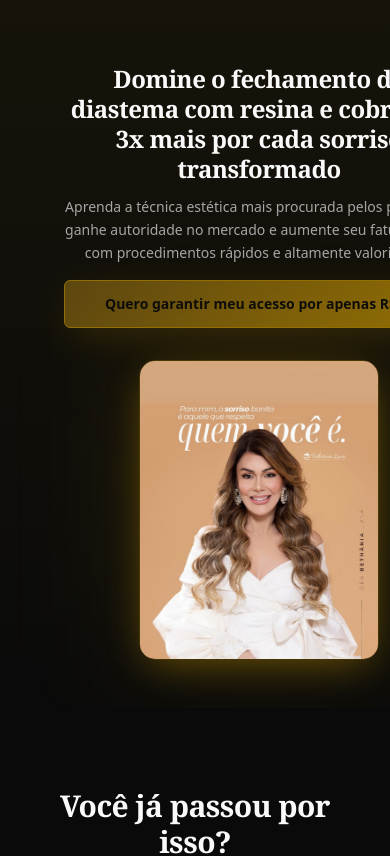
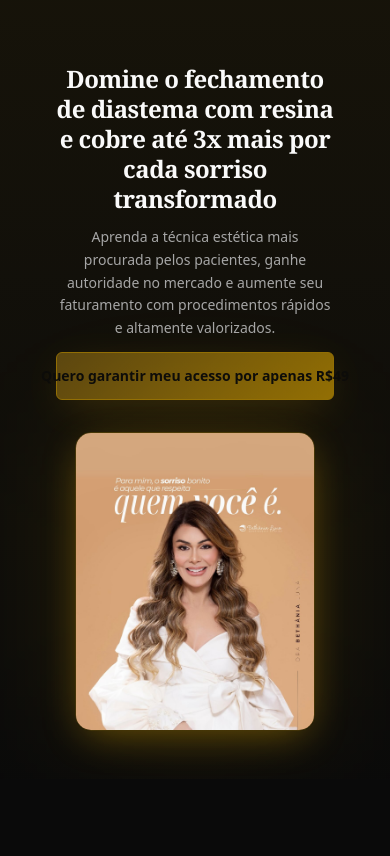
Before and after one commit to domousc/smile-gold-shine, a React (Vite) app: page / in a window 390 px wide. Shown: the top 856 px of the page. Built offline with nearby package versions, Linux system fonts and the light colour scheme; the HTML template or start-up script is replaced by a standard one.

Commit message:
Refactor Hero section for mobile

```diff
--- a/src/components/Hero.tsx
+++ b/src/components/Hero.tsx
@@ -11,10 +11,10 @@ const Hero = () => {
       <div className="absolute inset-0 bg-gradient-to-b from-gold/5 to-background -z-10" />
 
       <div className="container max-w-6xl mx-auto">
-        <div className="grid lg:grid-cols-2 gap-8 md:gap-12 items-center justify-items-center lg:justify-items-stretch">
+        <div className="w-full mx-auto flex flex-col items-center gap-8 md:gap-12 lg:grid lg:grid-cols-2 lg:items-center">
           {/* Image Column */}
-          <div className="order-2 lg:order-1 flex justify-center lg:justify-start">
-            <div className="relative w-full max-w-[240px] sm:max-w-[280px] md:max-w-md lg:max-w-lg">
+          <div className="order-2 lg:order-1 w-full flex justify-center lg:justify-start">
+            <div className="relative w-full max-w-[240px] sm:max-w-[280px] md:max-w-md lg:max-w-lg mx-auto">
               <div className="absolute inset-0 bg-gold/10 rounded-2xl blur-3xl" />
               <img
                 src={draBethania}
@@ -25,15 +25,13 @@ const Hero = () => {
           </div>
 
           {/* Content Column */}
-          <div className="order-1 lg:order-2 text-center lg:text-left space-y-4 md:space-y-6 w-full max-w-full px-2 sm:px-0">
-            <div className="space-y-3 md:space-y-4">
-              <h1 className="text-2xl sm:text-3xl md:text-4xl lg:text-5xl leading-tight font-bold">
-                Domine o fechamento de diastema com resina e cobre até 3x mais por cada sorriso transformado
-              </h1>
-              <p className="text-sm sm:text-base md:text-lg text-muted-foreground leading-relaxed">
-                Aprenda a técnica estética mais procurada pelos pacientes, ganhe autoridade no mercado e aumente seu faturamento com procedimentos rápidos e altamente valorizados.
-              </p>
-            </div>
+          <div className="order-1 lg:order-2 w-full flex flex-col items-center text-center lg:items-start lg:text-left gap-3 md:gap-4">
+            <h1 className="text-2xl sm:text-3xl md:text-4xl lg:text-5xl leading-tight font-bold max-w-[22ch] mx-auto lg:mx-0">
+              Domine o fechamento de diastema com resina e cobre até 3x mais por cada sorriso transformado
+            </h1>
+            <p className="text-sm sm:text-base md:text-lg text-muted-foreground leading-relaxed max-w-prose mx-auto lg:mx-0">
+              Aprenda a técnica estética mais procurada pelos pacientes, ganhe autoridade no mercado e aumente seu faturamento com procedimentos rápidos e altamente valorizados.
+            </p>
 
             <Button
               variant="gold"
```
